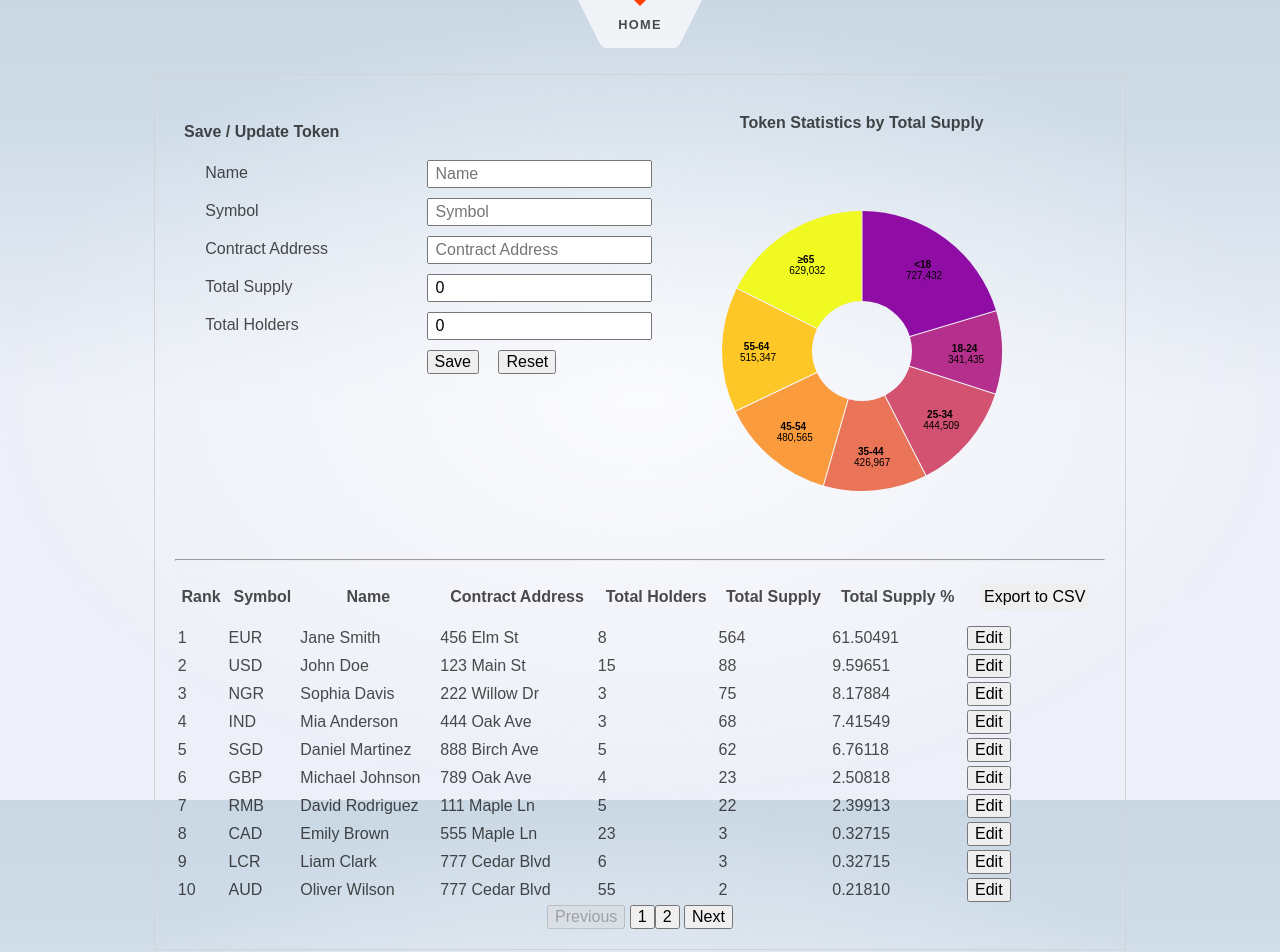
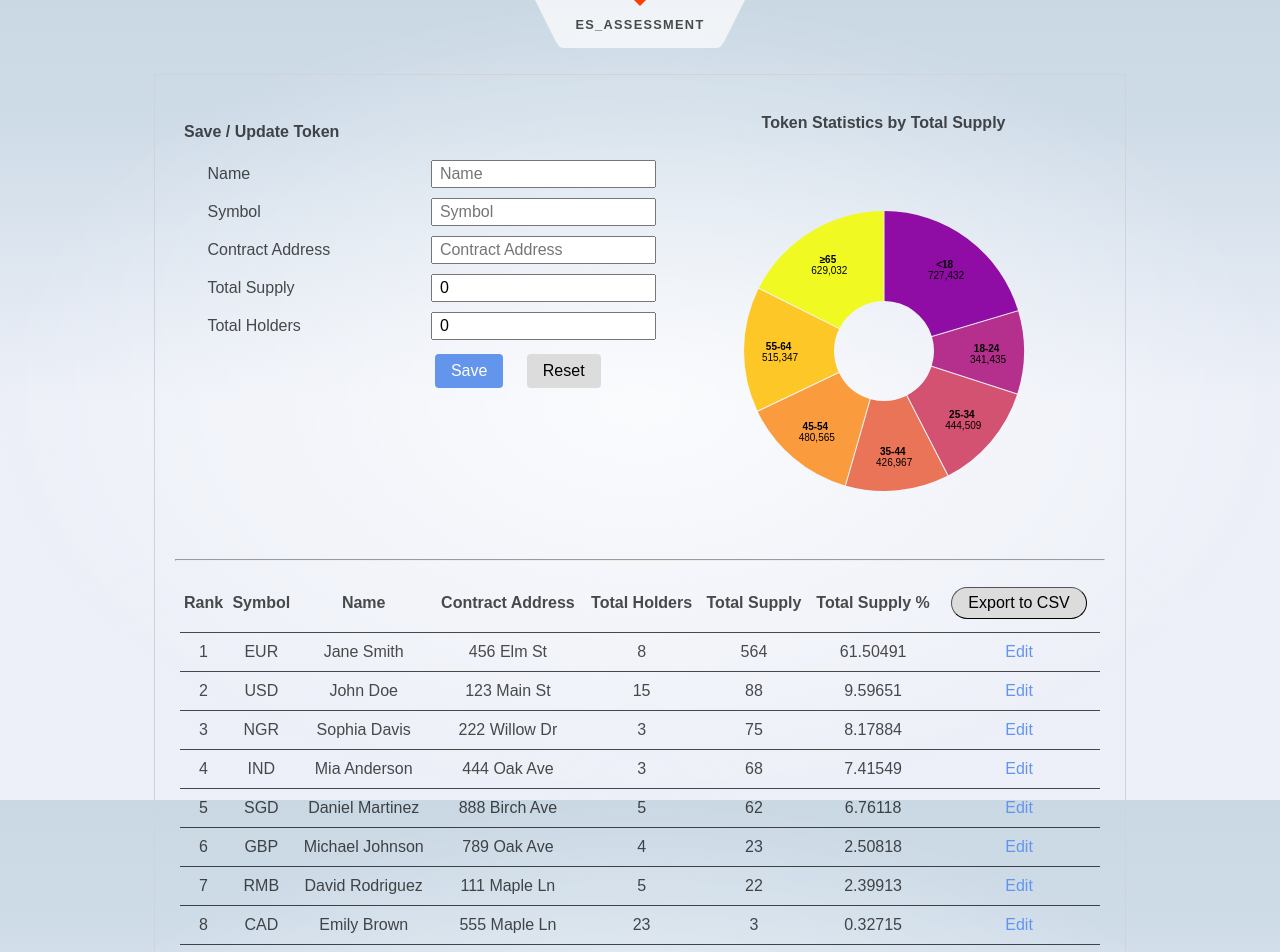
Before and after one commit to cousinwong/svelte-es, a SvelteKit app: page / in a window 1280 px wide. Shown: the top 952 px of the page. Built offline with nearby package versions, Linux system fonts and the light colour scheme.

Commit message:
Complete styling table and button.

```diff
--- a/src/routes/+page.svelte
+++ b/src/routes/+page.svelte
@@ -175,6 +175,7 @@
   function goToPage(page: number): void {
     currentPage.set(page);
     updateDisplayedData();
+    scrollToComponent('pagination-component');
   }
 
   function sortData() {
@@ -245,6 +246,7 @@
     if (getCoinFromArray !== undefined) {
       selectedCoin = getCoinFromArray;
     }
+    scrollToComponent('input-component');
   }
 
   function exportToCSV(): void {
@@ -261,6 +263,13 @@
     document.body.removeChild(link);
   }
 
+  function scrollToComponent(componentId: string): void {
+    const component: HTMLElement | null = document.getElementById(componentId);
+    if (component) {
+      component.scrollIntoView({ behavior: 'smooth' });
+    }
+  }
+
   onMount(() => {
     sortData();
   });
@@ -273,7 +282,7 @@
 
 <section>
   <div class="home-container">
-    <div class="input-chart-container">
+    <div class="input-chart-container" id="input-component">
       <form class="input-form">
         <p class="title">Save / Update Token</p>
         <div style="display: flex; flex-direction: column;">
@@ -331,29 +340,28 @@
             <label class="input-title" for="" />
             <div>
               <button
-                class="btn btn-primary"
+                class="save-btn"
                 style="margin-right: 15px;"
                 on:click={handleSave}>Save</button
               >
-              <button class="btn btn-secondary" on:click={handleReset}
+              <button class="reset-btn" on:click={handleReset}
                 >Reset</button
               >
             </div>
           </div>
         </div>
       </form>
-      <div style="flex-grow: 1;" />
       <div class="pie-chart">
         <p class="title">Token Statistics by Total Supply</p>
         <DonutChart />
       </div>
-      <div style="flex-grow: 1;" />
     </div>
     <hr />
     <div class="table-container">
       <div style="display: flex; flex-direction: column; width: 100%;">
         <div>
-          <table>
+          <!-- The Table -->
+          <table cellspacing=0>
             <thead>
               <tr>
                 <th scope="col">Rank</th>
@@ -364,7 +372,8 @@
                 <th scope="col">Total Supply</th>
                 <th scope="col">Total Supply %</th>
                 <th scope="col"
-                  ><button class="export-button" on:click={exportToCSV}>Export to CSV</button
+                  ><button class="export-button" on:click={exportToCSV}
+                    >Export to CSV</button
                   ></th
                 >
               </tr>
@@ -379,17 +388,19 @@
                   <td>{row.totalHolder}</td>
                   <td>{row.totalSupply}</td>
                   <td>{row.totalSupplyPercentage.toFixed(5)}</td>
-                  <td
-                    ><button on:click={() => handleEdit(row.symbol)}
-                      >Edit</button
-                    ></td
-                  >
+                  <td>
+                    <div class="edit-button">
+                      <button on:click={() => handleEdit(row.symbol)}
+                        >Edit</button
+                      >
+                    </div>
+                  </td>
                 </tr>
               {/each}
             </tbody>
           </table>
         </div>
-        <div style="align-self: center;">
+        <div class="pagination"  id="pagination-component">
           <!-- Previous page button -->
           <button
             on:click={() => goToPage($currentPage - 1)}
@@ -414,7 +425,6 @@
             disabled={$currentPage ===
               Math.ceil(tableData.length / itemsPerPage)}>Next</button
           >
-          <!-- add export button to csv-->
         </div>
       </div>
     </div>
@@ -437,6 +447,7 @@
   }
 
   .input-form {
+    flex-grow: 1;
     margin: 1%;
   }
 
@@ -454,24 +465,92 @@
     display: flex;
     flex-direction: column;
     align-items: center;
+    flex-grow: 1;
   }
 
   .title {
     font-weight: bold;
   }
 
+  .save-btn {
+    padding: 0.5rem 1rem;
+    margin: 0.25rem;
+    border-width: 0;
+    color: white;
+    background-color: cornflowerblue;
+    border-radius: 0.25rem;
+  }
+
+  .reset-btn {
+    padding: 0.5rem 1rem;
+    margin: 0.25rem;
+    border-width: 0;
+    background-color: gainsboro;
+    border-radius: 0.25rem;
+  }
+
   .export-button {
+    border-width: 0.0625rem;
+    margin: 0.25rem;
+    padding: 0.375rem 1rem;
+    background-color: gainsboro;
+    border-radius: 5rem;
+    cursor: pointer;
+  }
+
+  .edit-button {
+    display: flex;
+    justify-content: center;
+  }
+
+  .edit-button button {
+    padding: 0.25rem 1rem;
+    margin: 0.25rem;
     border-width: 0;
+    background-color: transparent;
+    cursor: pointer;
+    color: cornflowerblue;
+  }
+
+  .pagination {
+    align-self: center;
+  }
+
+  .pagination button {
+    padding: 0.5rem 1rem;
     margin: 0.25rem;
-    padding: 0.25rem;
+    border-width: 0;
+    background-color: gainsboro;
+  }
+
+  .pagination :first-child {
+    border-top-left-radius: 5rem;
+    border-bottom-left-radius: 5rem;
+
+  }
+
+  .pagination :last-child {
+    border-top-right-radius: 5rem;
+    border-bottom-right-radius: 5rem;
   }
 
   table {
     width: 100%;
+    padding: 5px;
+    margin-bottom: 2rem;
   }
 
   th {
     padding: 1% 0.125rem;
     word-wrap: normal;
+    border-bottom: 1px solid;
+    text-align: center;
+  }
+
+  td {
+    padding: 0.125rem;
+    word-wrap: normal;
+    border-bottom: 1px solid;
+    text-align: center;
   }
 </style>
--- a/src/routes/Header.svelte
+++ b/src/routes/Header.svelte
@@ -9,7 +9,7 @@
     </svg>
     <ul>
       <li aria-current={$page.url.pathname === '/' ? 'page' : undefined}>
-        <a href="/">Home</a>
+        <a href="/">ES_Assessment</a>
       </li>
       <!-- <li aria-current={$page.url.pathname === '/about' ? 'page' : undefined}>
 				<a href="/about">About</a>
```
